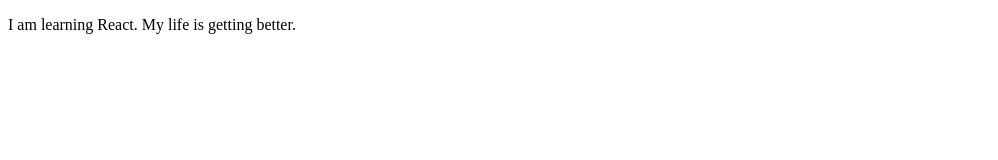
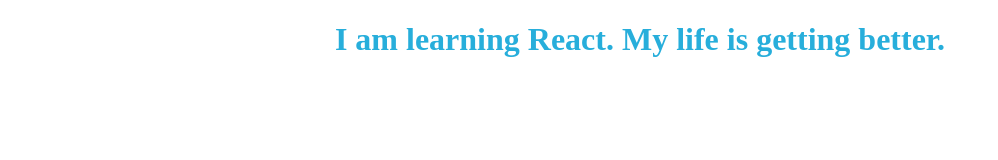
Before and after one commit to acciojob/render-component-react-Srikanth44437, a React app: page / in a window 1280 px wide. Shown: the whole page, without its empty margins (0-998 px from the left). Built offline with nearby package versions, Linux system fonts and the light colour scheme.

Commit message:
solution

```diff
--- a/src/components/App.js
+++ b/src/components/App.js
@@ -3,7 +3,9 @@
 
 const App = () => {
   return (
-      <p>I am learning React. My life is getting better.</p>
+    <div id="main">
+      <h1>I am learning React. My life is getting better.</h1>
+    </div>
   )
 }
 
```
Also changed, not shown: src/index.html (+1 -0 lines).
